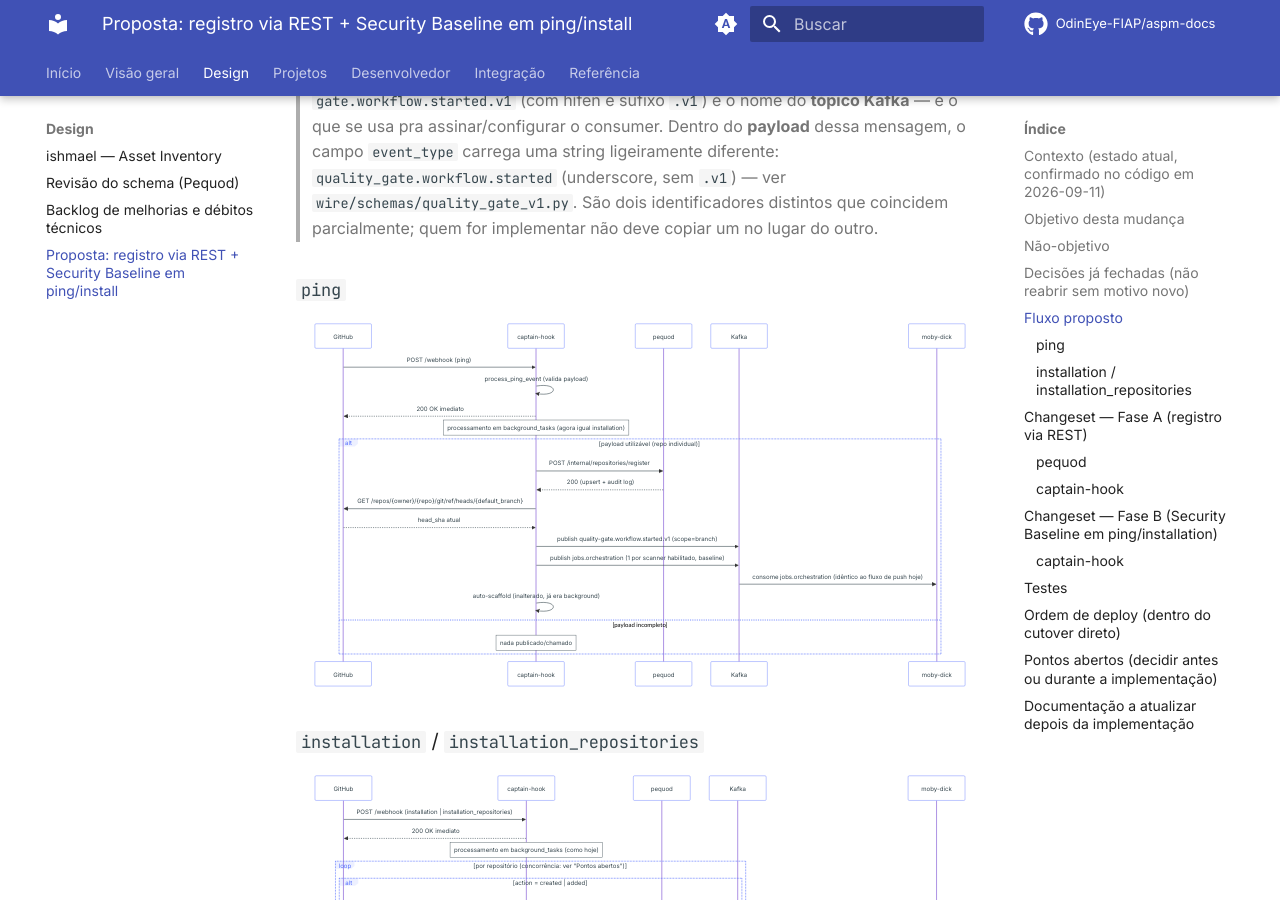
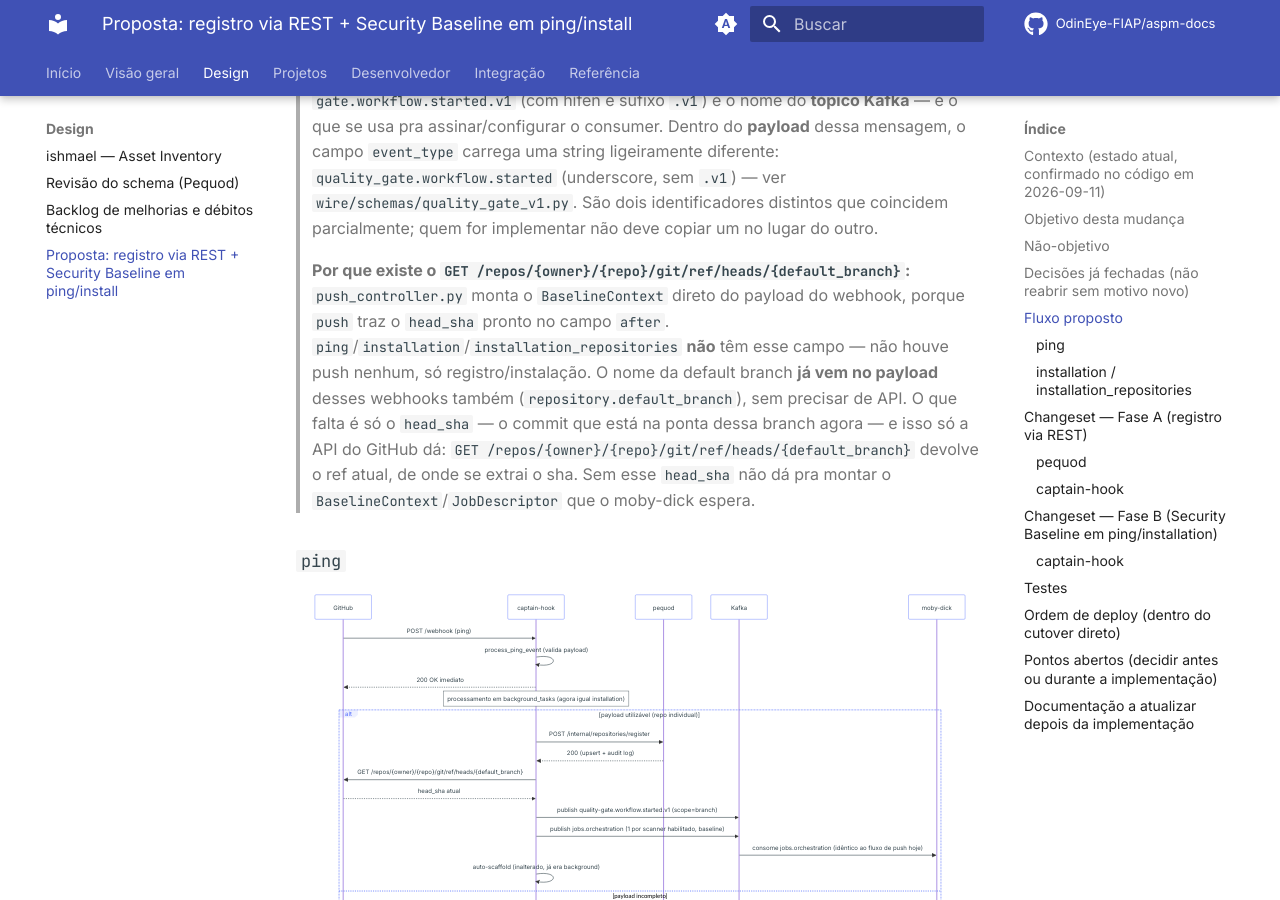
Before and after one commit to OdinEye-FIAP/aspm-docs, an MkDocs documentation site: the page built from docs/design/ping-install-rest-migration.md, in a window 1280 px wide and 900 px high, scrolled down 3485 px. Built offline with MkDocs 1.6.1 and Material for MkDocs 9.7.7, drawn with Linux system fonts in a browser that asks for light colours; comment, search, counter and statistics services are not loaded; some of the changed text lies outside the part shown.

Commit message:
docs: explica proposito do GET de head_sha + simetriza diagrama de installation

````diff
--- a/docs/design/ping-install-rest-migration.md
+++ b/docs/design/ping-install-rest-migration.md
@@ -102,6 +102,18 @@ já documentados em `kafka-topics.md`).
 > dois identificadores distintos que coincidem parcialmente; quem for
 > implementar não deve copiar um no lugar do outro.
 
+> **Por que existe o `GET /repos/{owner}/{repo}/git/ref/heads/{default_branch}`:**
+> `push_controller.py` monta o `BaselineContext` direto do payload do
+> webhook, porque `push` traz o `head_sha` pronto no campo `after`.
+> `ping`/`installation`/`installation_repositories` **não** têm esse
+> campo — não houve push nenhum, só registro/instalação. O nome da
+> default branch **já vem no payload** desses webhooks também
+> (`repository.default_branch`), sem precisar de API. O que falta é só o
+> `head_sha` — o commit que está na ponta dessa branch agora — e isso só
+> a API do GitHub dá: `GET /repos/{owner}/{repo}/git/ref/heads/{default_branch}`
+> devolve o ref atual, de onde se extrai o sha. Sem esse `head_sha` não
+> dá pra montar o `BaselineContext`/`JobDescriptor` que o moby-dick espera.
+
 ### `ping`
 
 ```mermaid
@@ -148,7 +160,8 @@ sequenceDiagram
     loop por repositório (concorrência: ver "Pontos abertos")
         alt action = created | added
             CH->>PQ: POST /internal/repositories/register
-            CH->>GH: GET default_branch atual + HEAD sha
+            CH->>GH: GET /repos/{owner}/{repo}/git/ref/heads/{default_branch}
+            GH-->>CH: head_sha atual
             CH->>K: publish quality-gate.workflow.started.v1 (scope=branch)
             CH->>K: publish jobs.orchestration (1 por scanner habilitado, baseline)
         else action = deleted | removed
@@ -208,7 +221,7 @@ rede (REST pequod, GET GitHub, publish Kafka) em `background_tasks`.
 | Arquivo | Mudança |
 |---|---|
 | `diplomat/http_out/github_read_client.py` (novo, ou método novo em `github_write_client.py` se fizer mais sentido reaproveitar o cliente existente) | Método pra buscar o HEAD sha atual de uma branch: `GET /repos/{owner}/{repo}/git/ref/heads/{branch}` (usa o mesmo installation token que `GitHubWriteClient` já minta pra `enrich_registrations_with_repository_details`/scaffold). |
-| `adapter/wire_in/install_baseline_adapter.py` (novo) | `to_baseline_context_from_registration(event: RepositoryRegisteredEvent, head_sha: str) -> BaselineContext` — monta o mesmo `BaselineContext` que `push_adapter.to_baseline_context` produz a partir de um push, só que a partir dos dados já disponíveis no evento de registro + do `head_sha` buscado via API. |
+| `adapter/wire_in/install_baseline_adapter.py` (novo) | `to_baseline_context_from_registration(event: RepositoryRegisteredEvent, head_sha: str) -> BaselineContext` — monta o mesmo `BaselineContext` que `push_adapter.to_baseline_context` produz a partir de um push, só que a partir dos dados já disponíveis no evento de registro (que já inclui `default_branch`, vindo do payload original do webhook) + do `head_sha` buscado via API. |
 | `controller/ping_controller.py` | Dentro do mesmo background task do registro (ver Fase A acima): depois do `register_repository`, se `registration_event.default_branch` estiver preenchido, busca o HEAD sha, monta `BaselineContext`, chama a mesma `_build_baseline_jobs`/`to_baseline_workflow_started_event` que `push_controller.py` usa (extrair essas duas funções pra um módulo compartilhado, ex. `controller/baseline_jobs.py`, pra não duplicar código entre `push_controller` e `ping_controller`/`installation_controller`), publica `workflow.started` + `jobs.orchestration`. |
 | `controller/installation_controller.py` | Idem, dentro do loop por repositório, só pra `action=created`/`added` (não pra `deleted`/`removed`, óbvio). |
 | `controller/push_controller.py` | Refatorado só pra importar `_build_baseline_jobs` do módulo compartilhado em vez de definir localmente — comportamento idêntico. |
````
